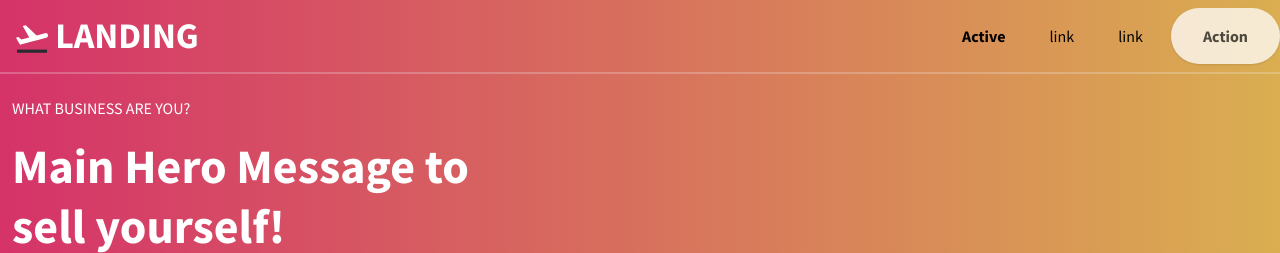
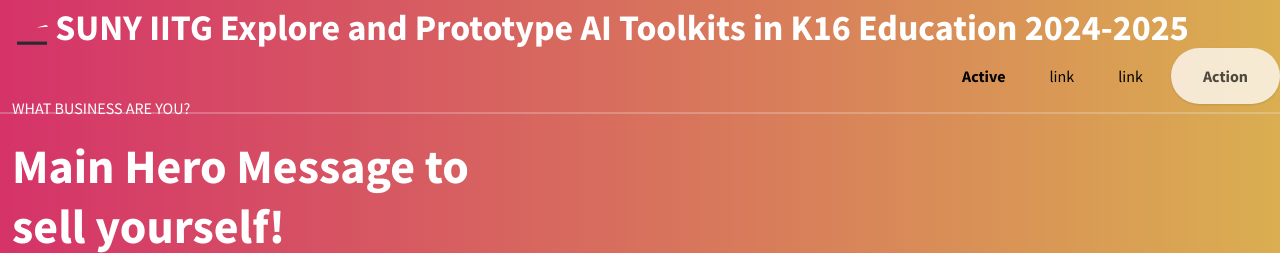
Before and after one commit to zhangsgithub04/testNetlify1, a plain HTML site: page index.html in a window 1280 px wide. Shown: the top 253 px of the page. Drawn offline with nearby package versions, Linux system fonts and the light colour scheme.

Commit message:
Update index.html

```diff
--- a/index.html
+++ b/index.html
@@ -5,11 +5,12 @@
     <meta name="viewport" content="width=device-width, initial-scale=1.0" />
     <meta http-equiv="X-UA-Compatible" content="ie=edge" />
     <title>
-      Tailwind Starter Template - Landing Page Template: Tailwind Toolbox
+      SUNY BCFO AI IITG Team
     </title>
     <meta name="description" content="Simple landind page" />
     <meta name="keywords" content="" />
     <meta name="author" content="" />
+
     <link rel="stylesheet" href="https://unpkg.com/tailwindcss@2.2.19/dist/tailwind.min.css"/>
     <!--Replace with your tailwind.css once created-->
     <link href="https://fonts.googleapis.com/css?family=Source+Sans+Pro:400,700" rel="stylesheet" />
@@ -31,10 +32,11 @@
               <rect fill="#2a2a31" x="16.539" y="425.626" width="479.767" height="50.502" transform="matrix(1,0,0,1,0,0)" />
               <path
                 class="plane-take-off"
-                d=" M 510.7 189.151 C 505.271 168.95 484.565 156.956 464.365 162.385 L 330.156 198.367 L 155.924 35.878 L 107.19 49.008 L 211.729 230.183 L 86.232 263.767 L 36.614 224.754 L 0 234.603 L 45.957 314.27 L 65.274 347.727 L 105.802 336.869 L 240.011 300.886 L 349.726 271.469 L 483.935 235.486 C 504.134 230.057 516.129 209.352 510.7 189.151 Z "
+                d=" M 510.7 189.151 C 505.271 168.95 484.565 156.956 464.365 162.385 L 330.156 198.367 Z "
               />
             </svg>
-            LANDING
+            SUNY IITG Explore and Prototype AI Toolkits in K16 Education 2024-2025
+
           </a>
         </div>
         <div class="block lg:hidden pr-4">
```
